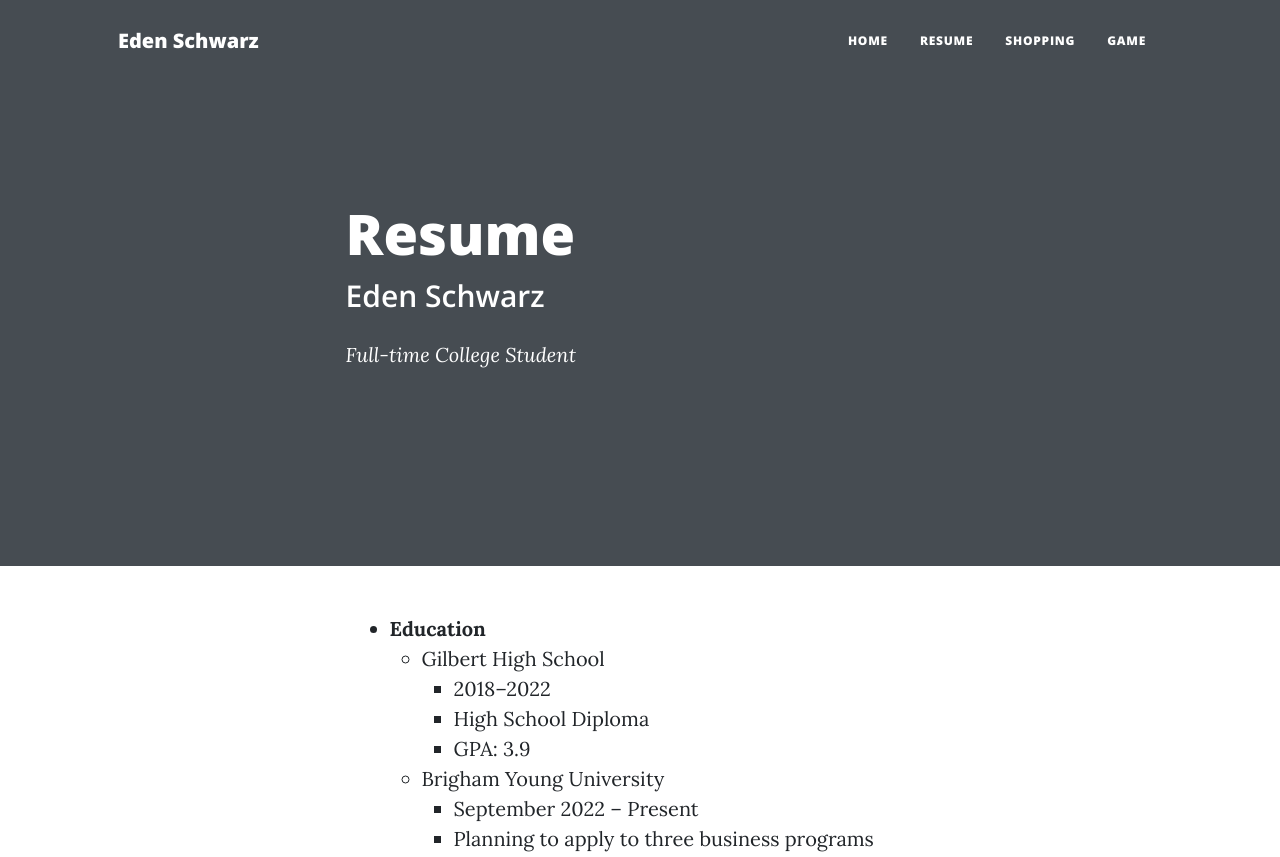
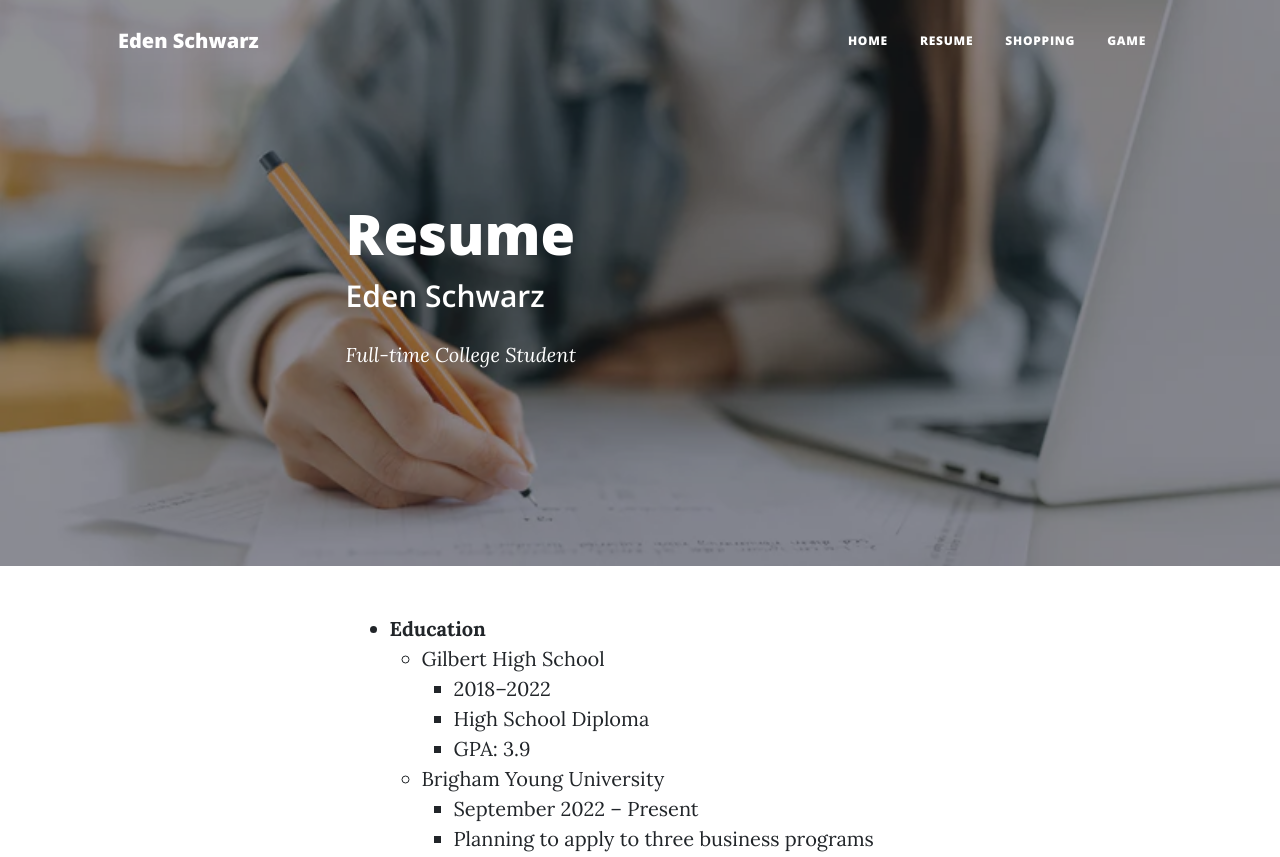
Before and after one commit to edenschwarz/edenschwarz.github.io, a plain HTML site: page resume.html in a window 1280 px wide. Shown: the top 857 px of the page. Drawn offline with nearby package versions, Linux system fonts and the light colour scheme; files whose address does not match are found by name.

Commit message:
Update resume.html

```diff
--- a/resume.html
+++ b/resume.html
@@ -35,7 +35,7 @@
             </div>
         </nav>
         <!-- Page Header-->
-        <header class="masthead" style="background-image: url('assets/img/resume.webp')">
+        <header class="masthead" style="background-image: url('img/resume.webp')">
             <div class="container position-relative px-4 px-lg-5">
                 <div class="row gx-4 gx-lg-5 justify-content-center">
                     <div class="col-md-10 col-lg-8 col-xl-7">
```
